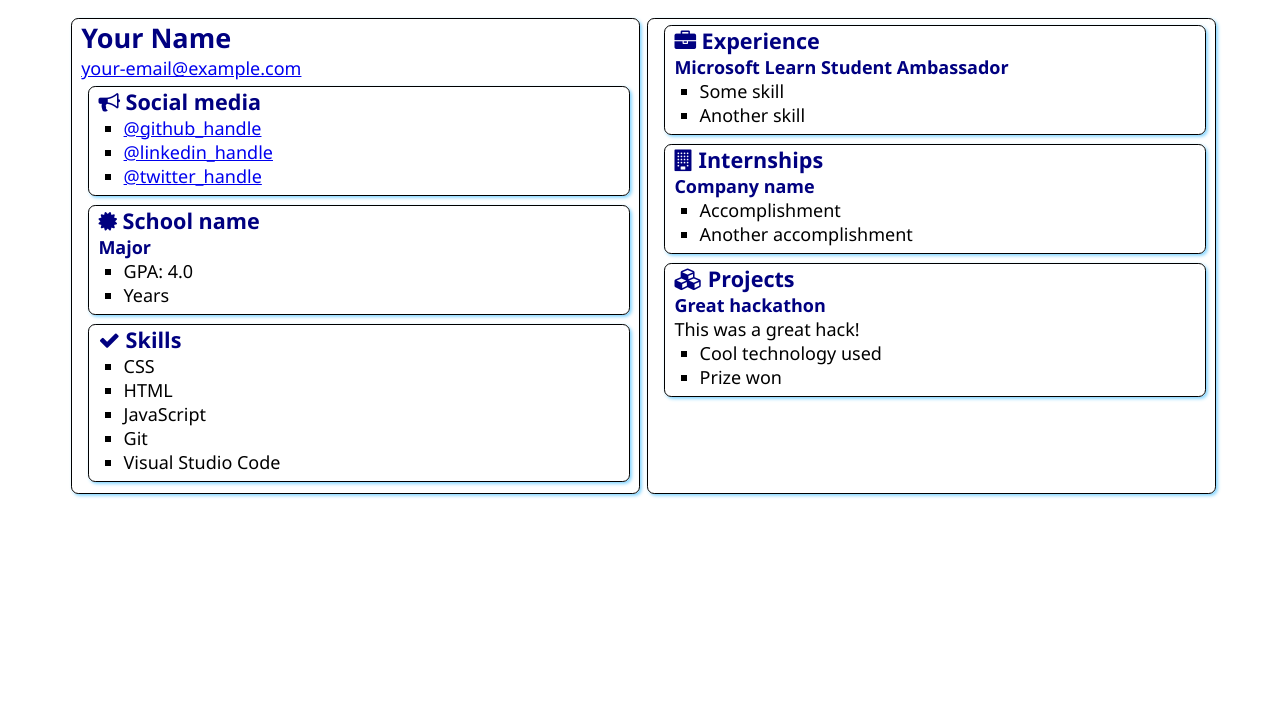
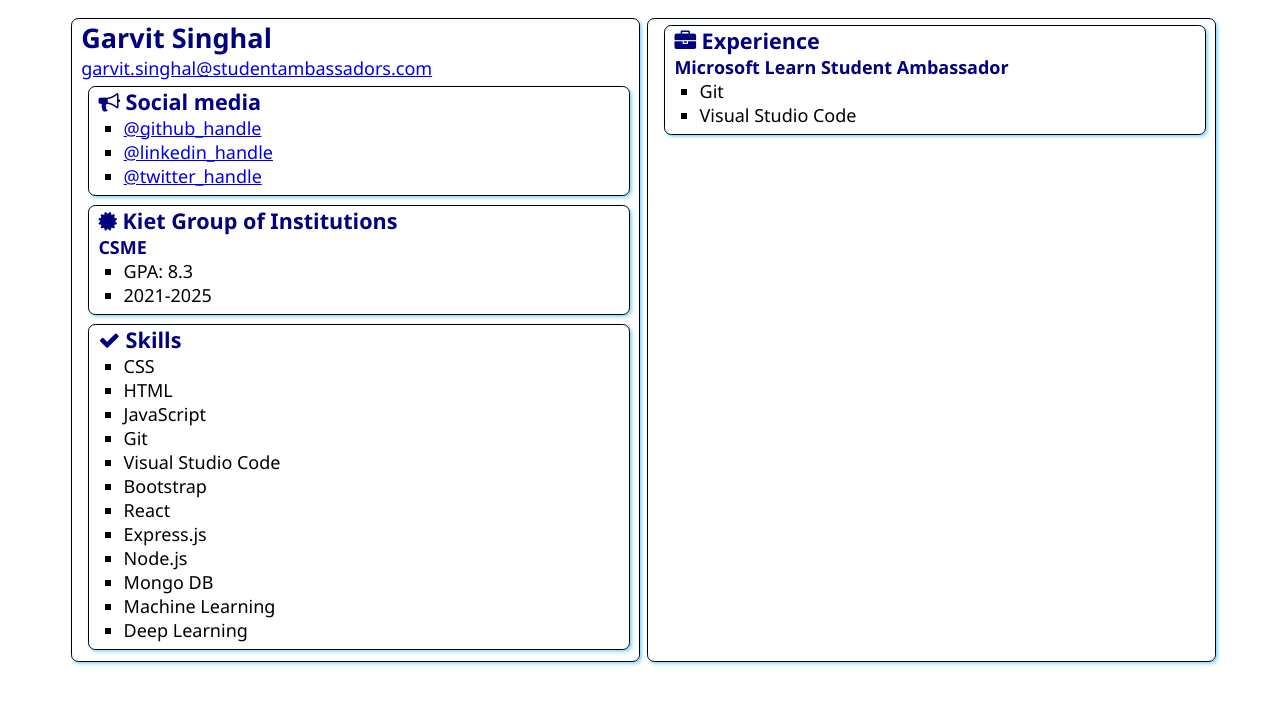
Before and after one commit to GarvitSinghal47/SATechnicalOnboarding, a plain HTML site: page src/index.html in a window 1280 px wide. Drawn offline with Linux system fonts and the light colour scheme.

Commit message:
minor changes done

```diff
--- a/src/index.html
+++ b/src/index.html
@@ -12,8 +12,8 @@
 <body>
     <main>
         <article class="box">
-            <h1>Your Name</h1>
-            <div><a href="mailto:your.email@example.com">your-email@example.com</a></div>
+            <h1>Garvit Singhal</h1>
+            <div><a href="mailto:your.email@example.com">garvit.singhal@studentambassadors.com</a></div>
 
             <section class="box">
                 <h2>
@@ -21,9 +21,9 @@
                     Social media
                 </h2>
                 <ul>
-                    <li><a href="https://github.com/<handle>">@github_handle</a></li>
-                    <li><a href="https://linkedin.com/in/<handle>">@linkedin_handle</a></li>
-                    <li><a href="https://twitter.com/<handle>">@twitter_handle</a></li>
+                    <li><a href="https://github.com/GarvitSinghal47">@github_handle</a></li>
+                    <li><a href="https://linkedin.com/in/garvit-singhal">@linkedin_handle</a></li>
+                    <li><a href="https://twitter.com/GarvitSinghal47">@twitter_handle</a></li>
                 </ul>
             </section>
 
@@ -31,12 +31,12 @@
                 <div class="education">
                     <h2>
                         <i class="fa fa-certificate" aria-hidden="true"></i>
-                        School name
+                        Kiet Group of Institutions
                     </h2>
-                    <h3>Major</h3>
+                    <h3>CSME</h3>
                     <ul>
-                        <li>GPA: 4.0</li>
-                        <li>Years</li>
+                        <li>GPA: 8.3</li>
+                        <li>2021-2025</li>
                     </ul>
                 </div>
             </section>
@@ -52,6 +52,14 @@
                     <li>JavaScript</li>
                     <li>Git</li>
                     <li>Visual Studio Code</li>
+                    <li>Bootstrap</li>
+                    <li>React</li>
+                    <li>Express.js</li>
+                    <li>Node.js</li>
+                    <li>Mongo DB</li>
+                    <li>Machine Learning</li>
+                    <li>Deep Learning</li>
+
                 </ul>
             </section>
         </article>
@@ -63,11 +71,11 @@
                 </h2>
                 <h3>Microsoft Learn Student Ambassador</h3>
                 <ul>
-                    <li>Some skill</li>
-                    <li>Another skill</li>
+                    <li>Git</li>
+                    <li>Visual Studio Code</li>
                 </ul>
             </section>
-            <section class="box">
+            <!-- <section class="box">
                 <h2>
                     <i class="fa fa-building" aria-hidden="true"></i>
                     Internships
@@ -78,8 +86,8 @@
                     <li>Accomplishment</li>
                     <li>Another accomplishment</li>
                 </ul>
-            </section>
-            <section class="box">
+            </section> -->
+            <!-- <section class="box">
                 <h2>
                     <i class="fa fa-cubes" aria-hidden="true"></i>
                     Projects
@@ -91,7 +99,7 @@
                     <li>Cool technology used</li>
                     <li>Prize won</li>
                 </ul>
-            </section>
+            </section> -->
         </article>
 
     </main>
```
